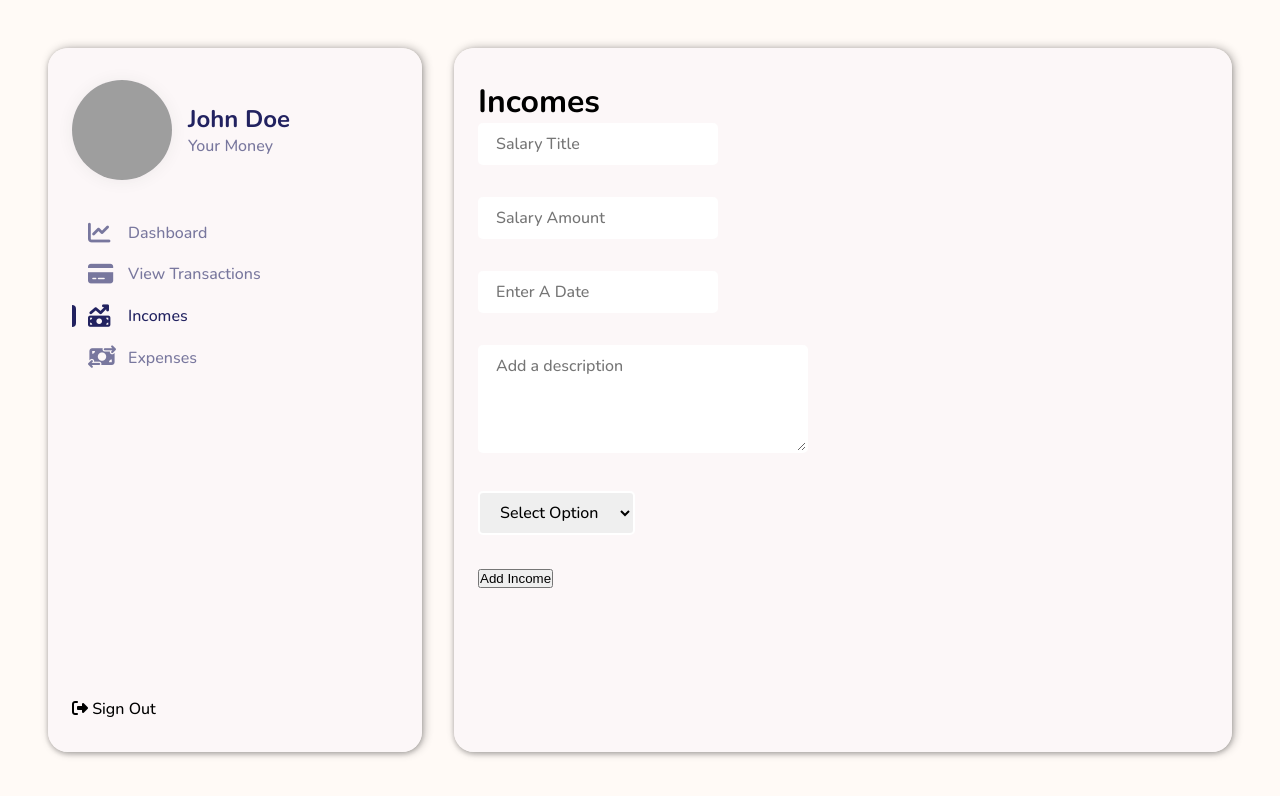
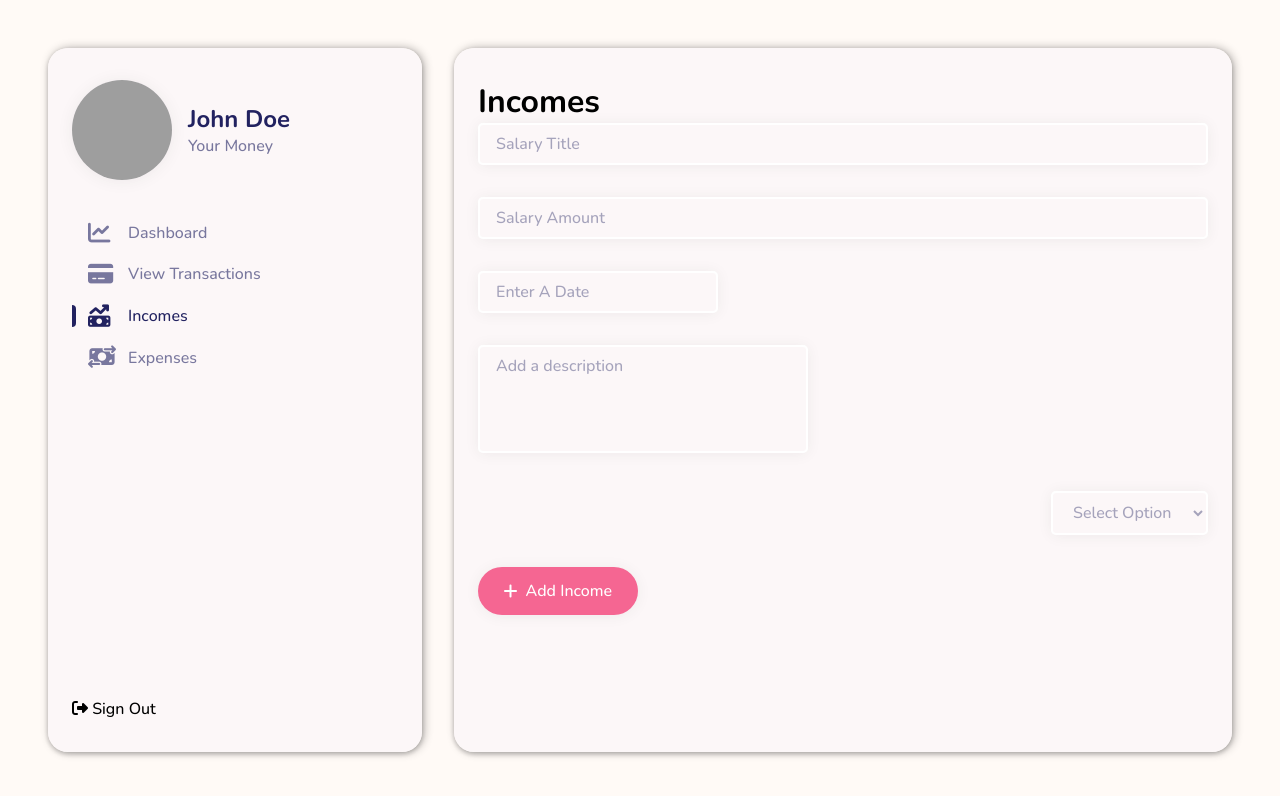
Before and after one commit to noravers/expense-tracker-frontend, a React (Vite) app: page / in a window 1280 px wide. Both pictures are taken after a click on the item "Incomes". Shown: the top 796 px of the page. Built offline with nearby package versions, Linux system fonts and the light colour scheme; grey boxes are pictures that could not be loaded.

Commit message:
button component

```diff
--- /dev/null
+++ b/src/components/Button/Button.jsx
@@ -0,0 +1,30 @@
+import styled from "styled-components"
+
+function Button({name, icon, onClick, bg, bPad, color, bRad}) {
+  return (
+    <ButtonStyled style={{
+        background: bg,
+        padding: bPad,
+        borderRadius: bRad,
+        color: color
+    }}
+    onClick={onClick}>
+        {icon}
+        {name}
+    </ButtonStyled>
+  )
+}
+
+const ButtonStyled = styled.button`
+    outline: none;
+    border: none;
+    font-family: inherit;
+    font-size: inherit;
+    display: flex;
+    align-items: center;
+    gap: .5rem;
+    cursor: pointer;
+    transition: all .4s ease-in-out
+`
+
+export default Button
--- a/src/components/Form/Form.jsx
+++ b/src/components/Form/Form.jsx
@@ -3,6 +3,8 @@
 import DatePicker from 'react-datepicker'
 import 'react-datepicker/dist/react-datepicker.css'
 import { useGlobalContext } from "../../hooks/globalContext"
+import Button from "../Button/Button"
+import { plus } from "../../utils/icons"
 
 function Form() {
     const { addIncome } = useGlobalContext()
@@ -84,7 +86,14 @@
             </select>
         </div>
         <div className="submit-btn">
-            <button>Add Income</button>
+            <Button
+                name={'Add Income'}
+                icon={plus}
+                bPad={'.8rem 1.6rem'}
+                bRad={'30px'}
+                color={'#fff'}
+                bg={'var(--color-accent)'}
+            />
         </div>
 
     </FormStyled>
@@ -103,6 +112,38 @@
         padding: .5rem 1rem;
         border-radius: 5px;
         border: 2px solid #fff;
+        background: transparent;
+        resize: none;
+        box-shadow: 0px 1px 15px rgba(0, 0, 0, 0.06);
+        color: rgba(34, 34, 96, .9);
+        &::placeholder {
+            color: rgba(34, 34, 96, 0.4)
+        }
+    }
+    .input-control {
+        input {
+            width: 100%
+        }
+    }
+
+    .selects {
+        display: flex;
+        justify-content: flex-end;
+        select {
+            color: rgba(34, 34, 96, .4);
+            &:focus, &:active{
+                color: rgba(34, 34, 96, 1)
+            }
+        }
+    }
+    .submit-btn {
+        button {
+            box-shadow: 0px 1px 15px rgba(0, 0, 0, 0.06);
+            &:hover {
+                background: rgba(34, 34, 96, 1) !important;
+                // color: rgba(34, 34, 96, 1) !important;
+            }
+        }
     }
 `
 
--- a/src/components/Incomes/Incomes.jsx
+++ b/src/components/Incomes/Incomes.jsx
@@ -16,6 +16,7 @@
           <div className="incomes"></div>
         </div>
 
+
         <Form/>
       </InnerLayout>
     </IncomesStyled>
```
